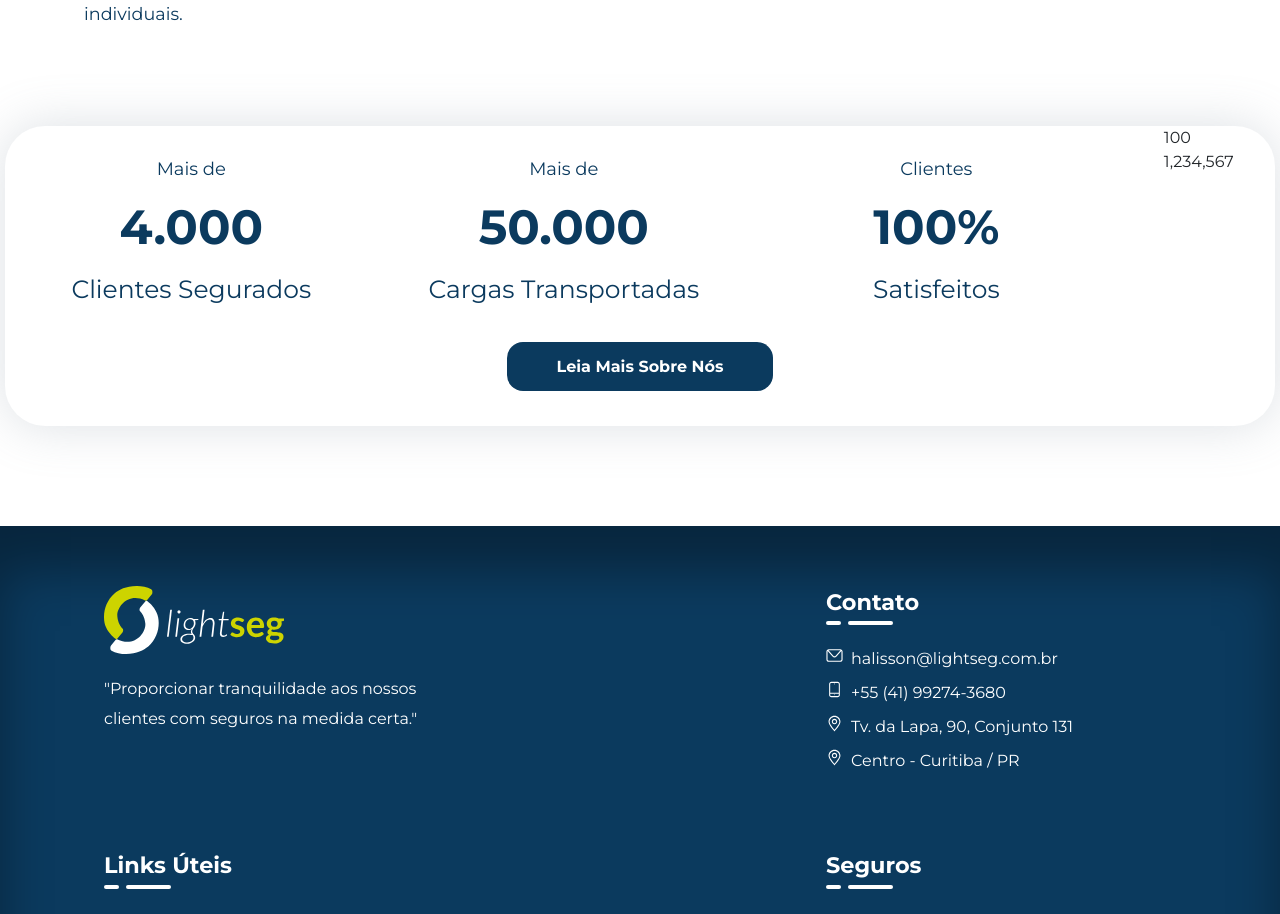
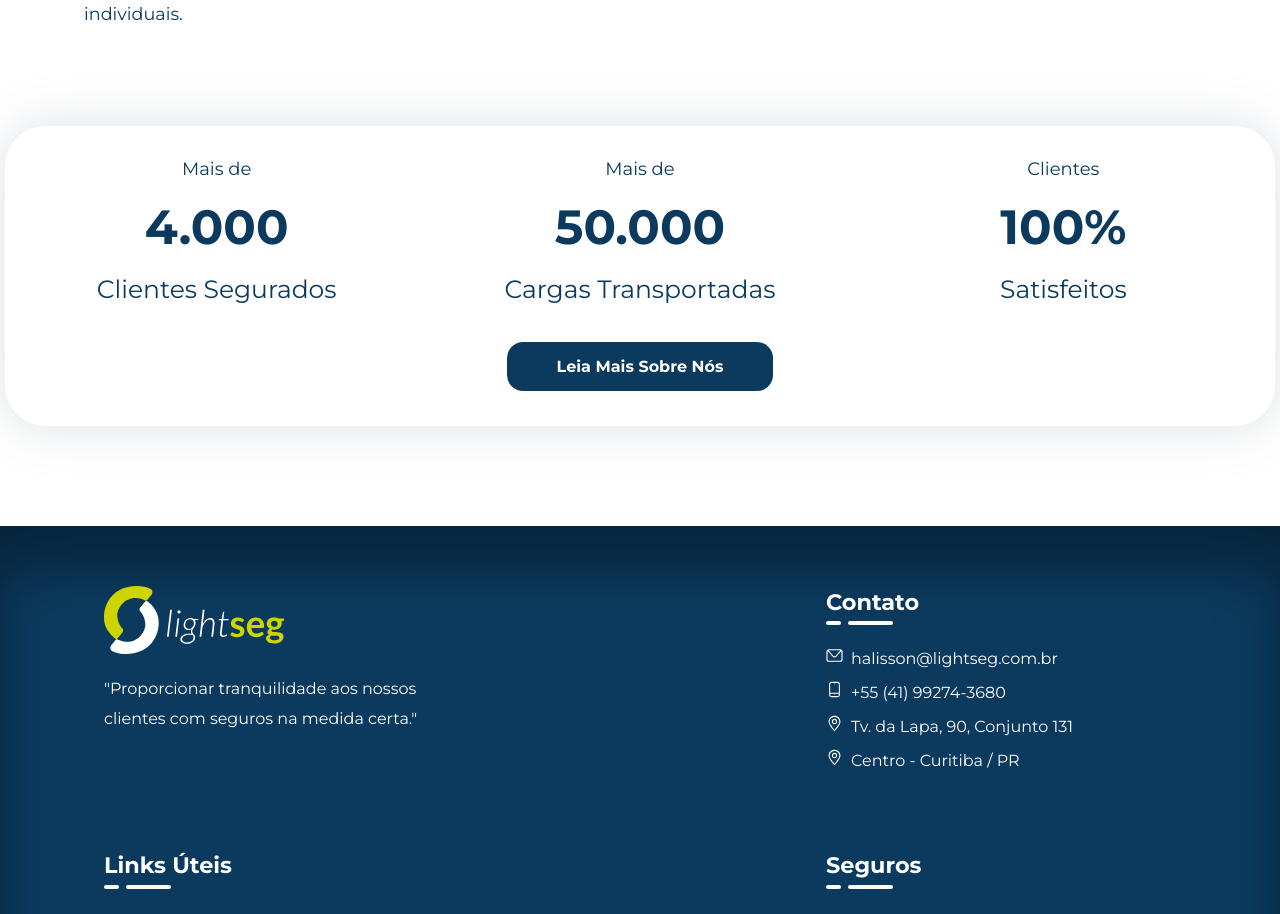
Before and after one commit to mayercordeiro/lightseg, a React (Create React App) app: page / in a window 1280 px wide. Shown: the part 2344-3258 px from the top of the page. Built offline with nearby package versions, Linux system fonts and the light colour scheme.

Commit message:
Testes CountUp05

```diff
--- a/src/components/Why/Why.js
+++ b/src/components/Why/Why.js
@@ -7,16 +7,9 @@ import Um from "../../assets/images/why1.svg";
 import Dois from "../../assets/images/why2.svg";
 import Tres from "../../assets/images/why3.svg";
 // Modules
-import CountUp, { useCountUp } from "react-countup";
+import CountUp from "react-countup";
 
 const Why = () => {
-  useCountUp({
-    ref: "counter",
-    end: 1234567,
-    enableScrollSpy: true,
-    scrollSpyDelay: 200,
-  });
-
   return (
     <section>
       <h1 className={styles.whyh1}>Por que a LightSeg?</h1>
@@ -74,6 +67,7 @@ const Why = () => {
           <CountUp
             className={styles.contadoresLine2}
             end={4000}
+            startOnMount="true"
             enableScrollSpy="true"
             duration={1}
             separator={"."}
@@ -101,17 +95,6 @@ const Why = () => {
           />
           <span className={styles.contadoresLine3}>Satisfeitos</span>
         </div>
-
-
-        <div className="App">
-          <div className="content" />
-          <CountUp end={100} enableScrollSpy />
-          <br />
-          <span id="counter" />
-        </div>
-
-
-
         <div className={styles.contadoresBotao}>
           <NavLink to="/sobre">Leia Mais Sobre Nós</NavLink>
         </div>
```
Also changed, not shown: 1 other file (tests, documents, lock files or other folders).
